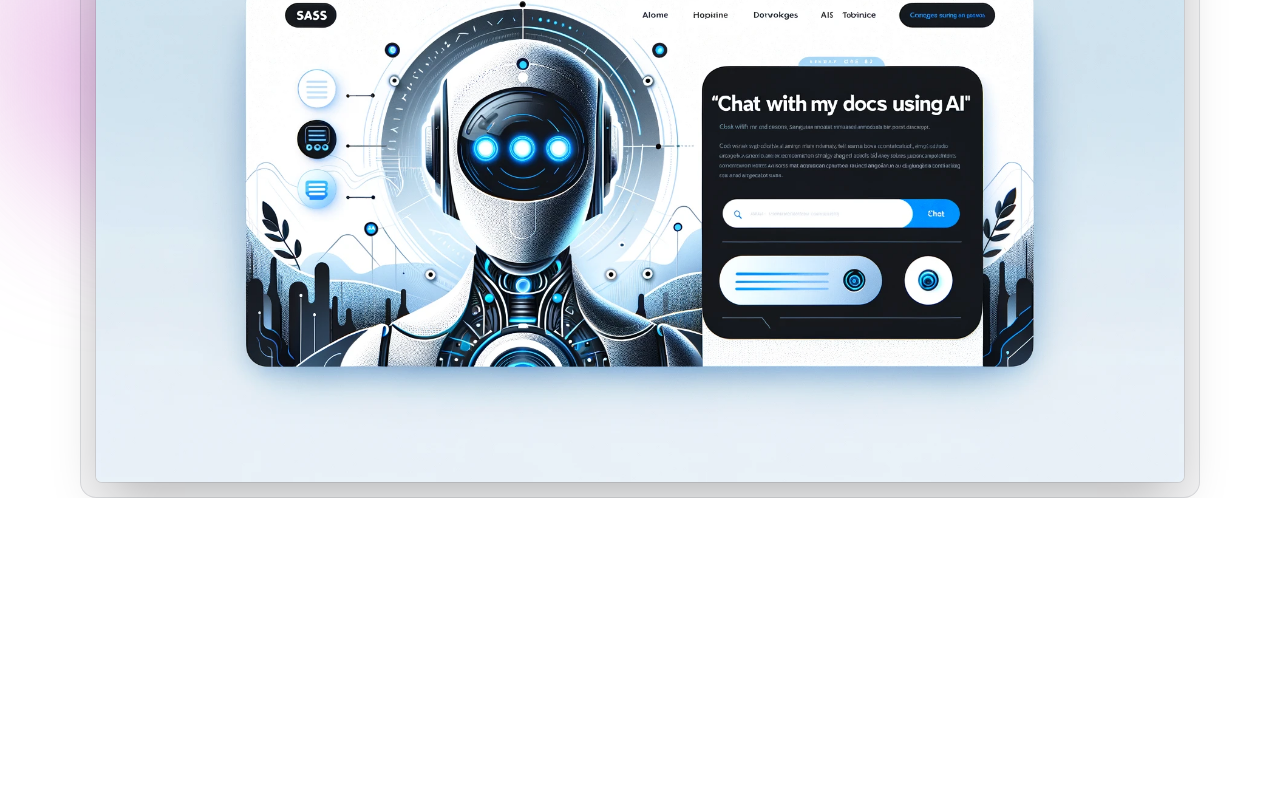
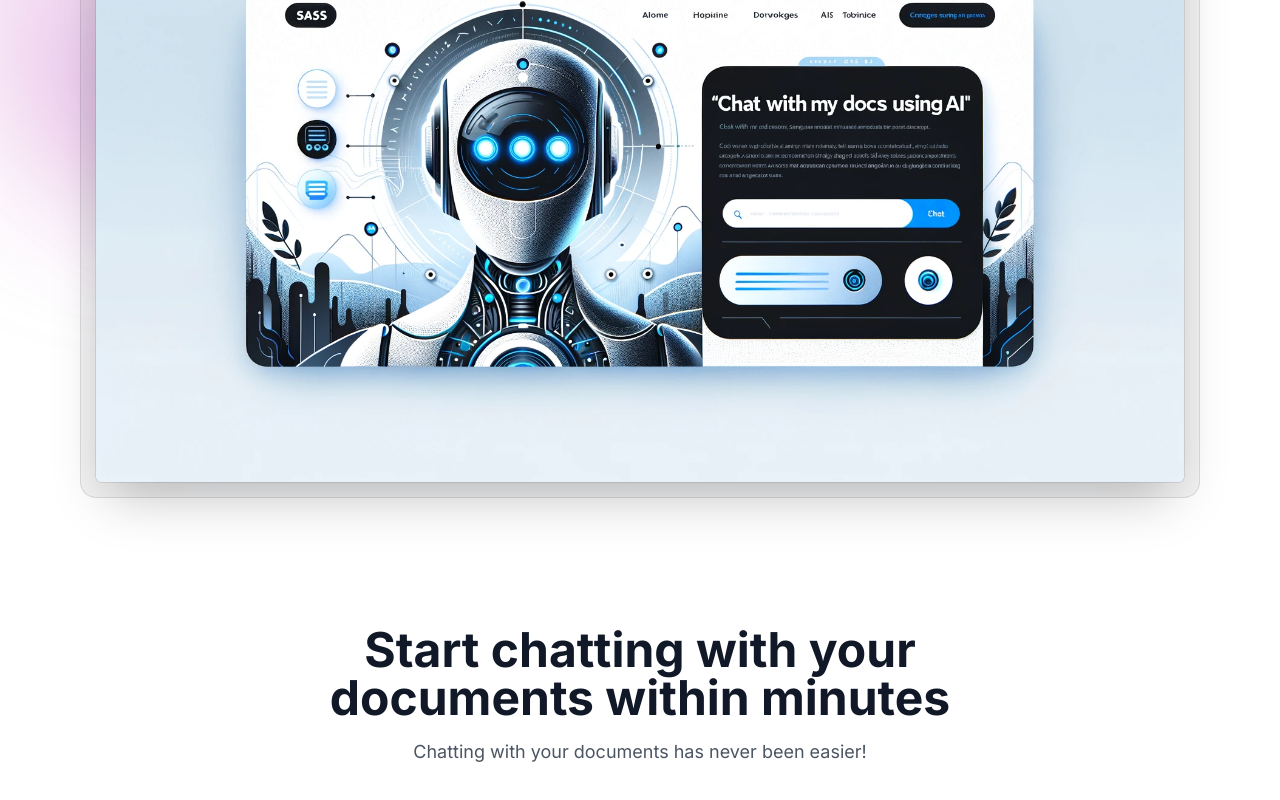
Before and after one commit to SkyHustle/chat-with-docs, a Next.js app: page / in a window 1280 px wide. Shown: the part 734-1534 px from the top of the page. Before the commit the page ends 1232 px from the top, so only its background shows below. Built offline with nearby package versions, Linux system fonts and the light colour scheme.

Commit message:
Features section header

```diff
--- a/src/app/page.tsx
+++ b/src/app/page.tsx
@@ -74,6 +74,19 @@ export default function Home() {
                     </div>
                 </div>
             </div>
+            {/* Features Section */}
+            <div className="mx-auto mb-32 mt-32 max-w-5xl sm:mt-36">
+                <div className="mb-12 px-6 lg:px-8">
+                    <div className="mx-auto max-w-2xl sm:text-center">
+                        <h2 className="mt-2 font-bold text-4xl text-gray-900 sm:text-5xl">
+                            Start chatting with your documents within minutes
+                        </h2>
+                        <p className="mt-4 text-lg text-gray-600">
+                            Chatting with your documents has never been easier!
+                        </p>
+                    </div>
+                </div>
+            </div>
         </>
     );
 }
```
